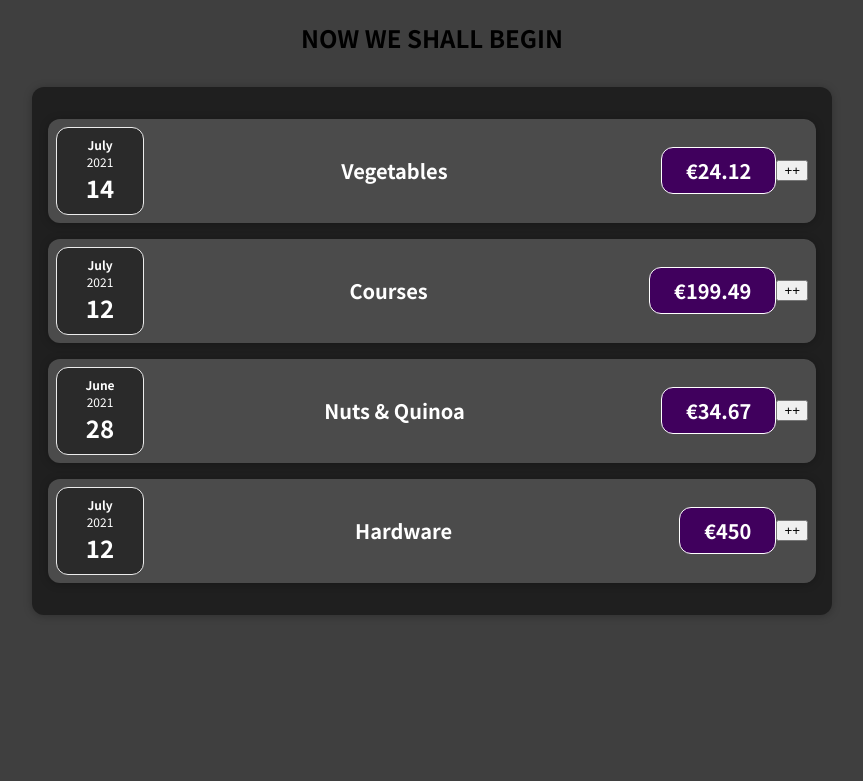
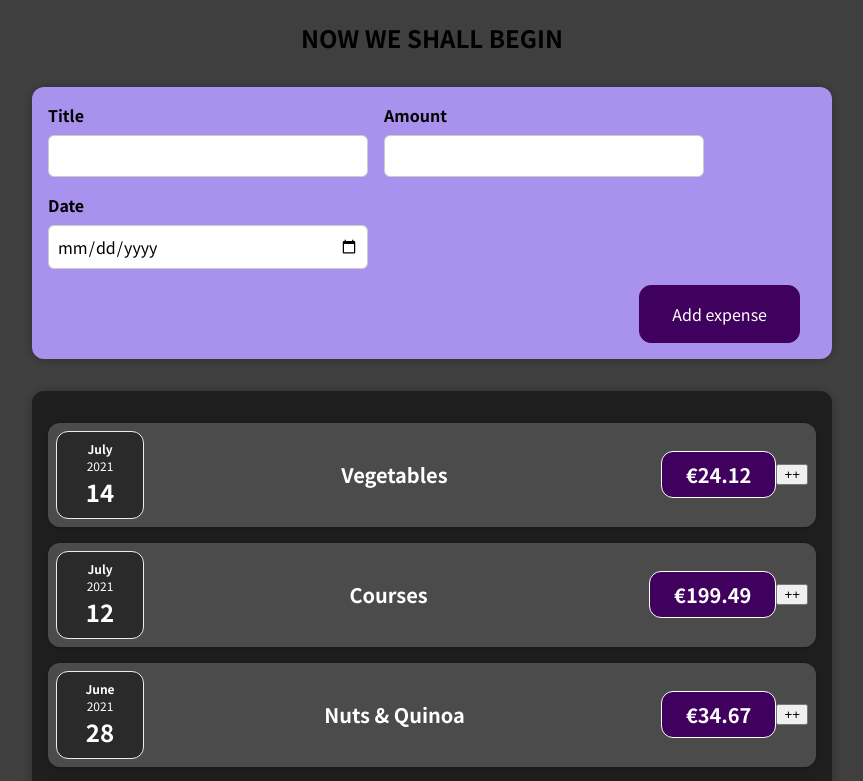
Before and after one commit to elicitmind/EXPENSES-REACTJS-PROJECT, a React (Create React App) app: page / in a window 1280 px wide. Shown: the top 781 px of the page, without its empty margins (208-1071 px from the left). Built offline with nearby package versions, Linux system fonts and the light colour scheme.

Commit message:
state, two-way-binding, expenses form!

```diff
--- a/src/App.jsx
+++ b/src/App.jsx
@@ -1,6 +1,7 @@
 import React from 'react'
 import Expenses from "./components/Expenses/Expenses"
 import expensesData from "./components/Expenses/expensesData"
+import NewExpense from "./components/NewExpense/NewExpense"
 
 function App() {
 
@@ -8,6 +9,7 @@ function App() {
     return (
         <div>
             <h2> NOW WE SHALL BEGIN</h2>
+            <NewExpense />
             <Expenses {...expensesData} />
         </div>
     );
--- /dev/null
+++ b/src/components/NewExpense/ExpenseForm.css
@@ -0,0 +1,26 @@
+.new-expense__controls {
+    display: flex;
+    flex-wrap: wrap;
+    gap: 1rem;
+    margin-bottom: 1rem;
+    text-align: left;
+}
+
+.new-expense__control label {
+    font-weight: bold;
+    margin-bottom: 0.5rem;
+    display: block;
+}
+
+.new-expense__control input {
+    font: inherit;
+    padding: 0.5rem;
+    border-radius: 6px;
+    border: 1px solid #ccc;
+    width: 20rem;
+    max-width: 100%;
+}
+
+.new-expense__actions {
+    text-align: right;
+}
--- /dev/null
+++ b/src/components/NewExpense/ExpenseForm.jsx
@@ -0,0 +1,116 @@
+import React, { useState } from "react";
+import "./ExpenseForm.css";
+
+function ExpenseForm() {
+  const [enteredTitle, setEnteredTitle] = useState("");
+  const [enteredAmount, setEnteredAmount] = useState("");
+  const [enteredDate, setEnteredDate] = useState("");
+
+  // const [userEntry, setUserEntry] = useState({
+  //   enteredTitle: "",
+  //   enteredAmount: "",
+  //   enteredDate: "",
+  // });
+
+  const titleChangeHandler = (event) => {
+    // setUserEntry(({
+    //   ...userEntry,
+    //   enteredTitle: event.target.value,
+    // }));
+    // setUserEntry((prevState) => {
+    //   return {
+    //     ...prevState,
+    //     enteredTitle: event.target.value,
+    //   };
+    // });
+    setEnteredTitle(event.target.value);
+  };
+  const amountChangeHandler = (event) => {
+    // setUserEntry({
+    //   ...userEntry,
+    //   enteredAmount: event.target.value,
+    // });
+    // setUserEntry((prevState) => {
+    //   return {
+    //     ...prevState,
+    //     enteredAmount: event.target.value,
+    //   };
+    // });
+    setEnteredAmount(event.target.value);
+  };
+  const dateChangeHandler = (event) => {
+    // setUserEntry({
+    //   ...userEntry,
+    //   enteredDate: event.target.value,
+    // });
+    // setUserEntry((prevState) => {
+    //   return {
+    //     ...prevState,
+    //     enteredDate: event.target.value,
+    //   };
+    // });
+    setEnteredDate(event.target.value);
+  };
+
+  const checkAndLogHandler = (event) => {
+    // console.log(userEntry);
+    console.log(enteredTitle);
+    console.log(enteredAmount);
+    console.log(enteredDate);
+    console.log(event);
+  };
+
+  const submitHandler = (event) => {
+    event.preventDefault();
+
+    const expensesData = {
+      title: enteredTitle,
+      amount: enteredAmount,
+      date: new Date(enteredDate),
+    };
+    setEnteredTitle("");
+    setEnteredAmount("");
+    setEnteredDate("");
+    console.log(expensesData);
+  };
+
+  return (
+    <form onSubmit={submitHandler}>
+      <div className="new-expense__controls" onClick={checkAndLogHandler}>
+        <div className="new-expense__control">
+          <label>Title</label>
+          <input
+            type="text"
+            onChange={titleChangeHandler}
+            value={enteredTitle}
+          />
+        </div>
+        <div className="new-expense__control">
+          <label>Amount</label>
+          <input
+            type="number"
+            min="0.01"
+            step="0.01"
+            onChange={amountChangeHandler}
+            value={enteredAmount}
+          />
+        </div>
+        <div className="new-expense__control">
+          <label>Date</label>
+          <input
+            type="date"
+            min="2021-01-01"
+            max="2022-12-31"
+            onChange={dateChangeHandler}
+            value={enteredDate}
+          />
+        </div>
+      </div>
+      <div className="new-expense__actions">
+        <button type="submit">Add expense</button>
+      </div>
+    </form>
+  );
+}
+
+export default ExpenseForm;
--- /dev/null
+++ b/src/components/NewExpense/NewExpense.css
@@ -0,0 +1,38 @@
+.new-expense {
+    background-color: #a892ee;
+    padding: 1rem;
+    margin: 2rem auto;
+    width: 50rem;
+    max-width: 95%;
+    border-radius: 12px;
+    text-align: center;
+    box-shadow: 0 1px 8px rgba(0, 0, 0, 0.25);
+}
+
+.new-expense button {
+    font: inherit;
+    cursor: pointer;
+    padding: 1rem 2rem;
+    border: 1px solid #40005d;
+    background-color: #40005d;
+    color: white;
+    border-radius: 12px;
+    margin-right: 1rem;
+}
+
+.new-expense button:hover,
+.new-expense button:active {
+    background-color: #510674;
+    border-color: #510674;
+}
+
+.new-expense button.alternative {
+    color: #220131;
+    border-color: transparent;
+    background-color: transparent;
+}
+
+.new-expense button.alternative:hover,
+.new-expense button.alternative:active {
+    background-color: #ddb3f8;
+}
--- /dev/null
+++ b/src/components/NewExpense/NewExpense.jsx
@@ -0,0 +1,13 @@
+import React from "react";
+import './NewExpense.css'
+import ExpenseForm from './ExpenseForm'
+
+function NewExpense() {
+  return (
+    <div className="new-expense">
+      <ExpenseForm />
+    </div>
+  );
+}
+
+export default NewExpense;
```
Also changed, not shown: 1 other file (tests, documents, lock files or other folders).
